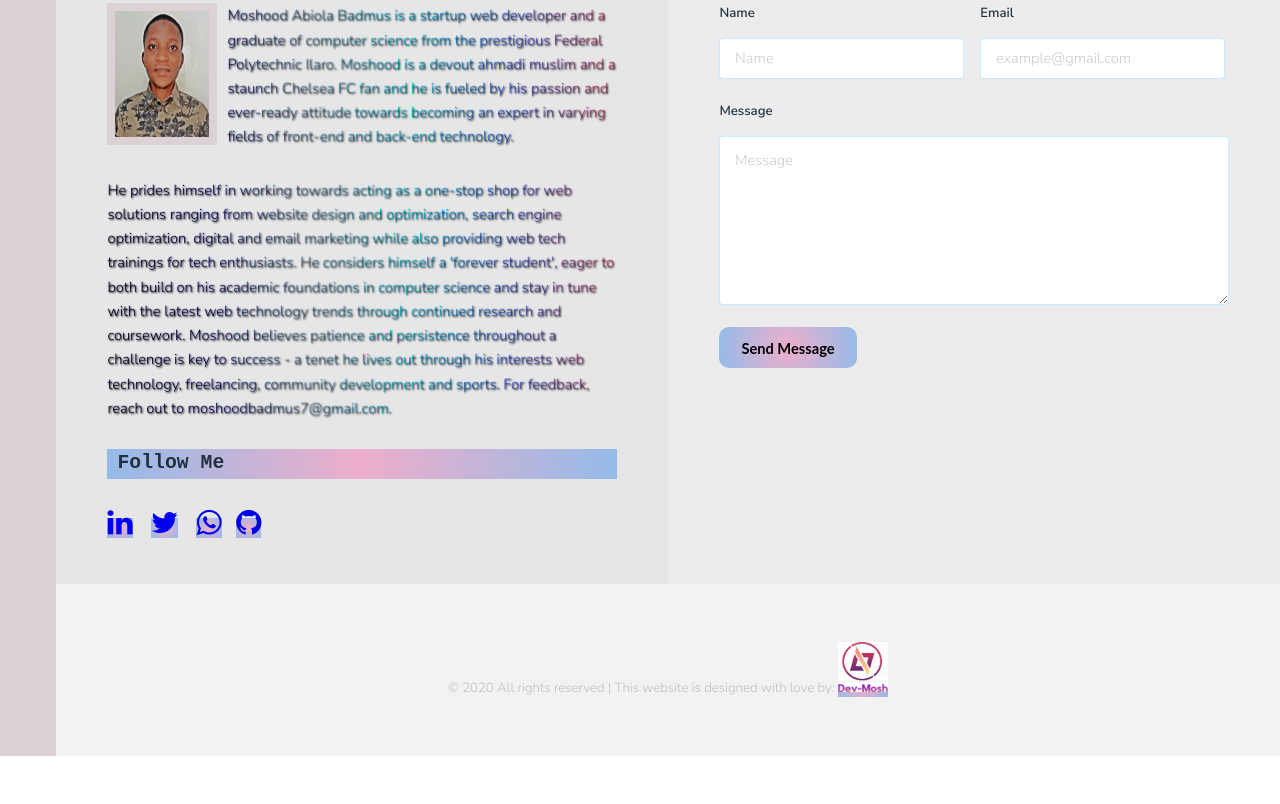
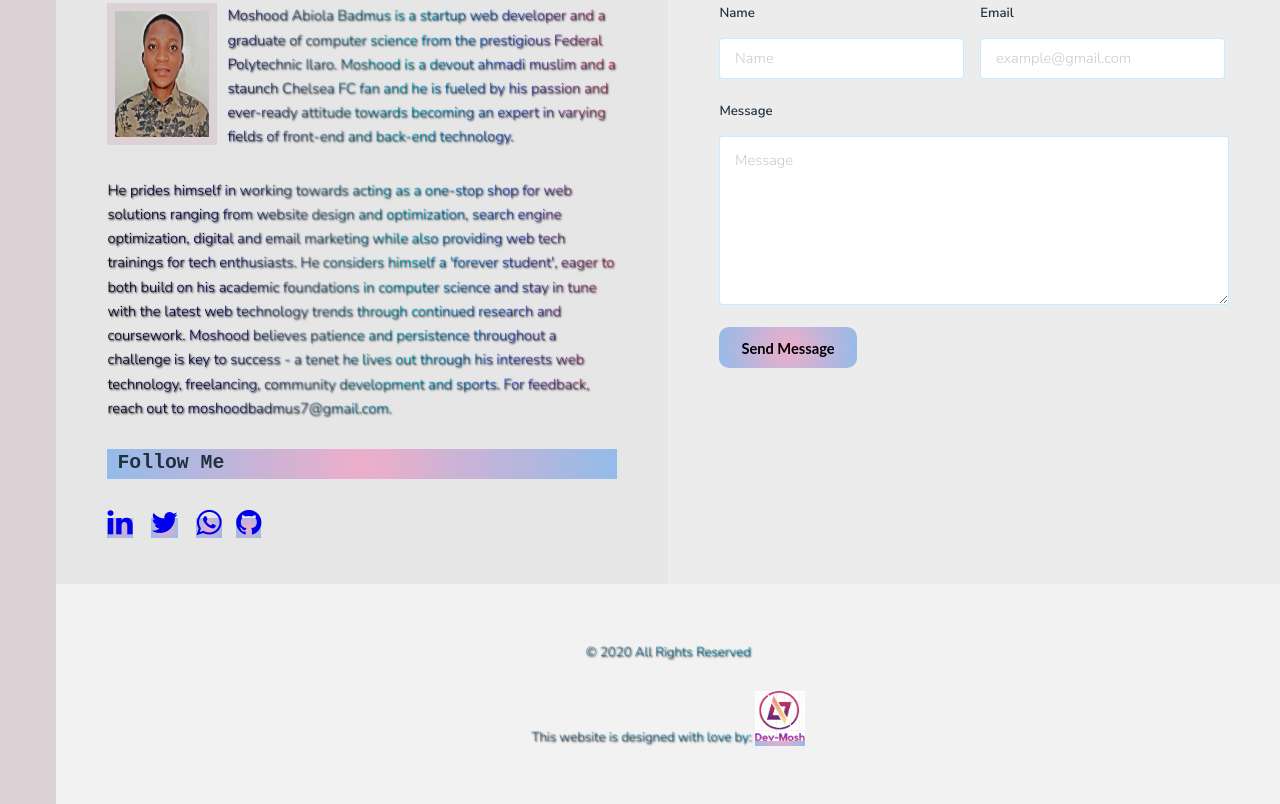
Before and after one commit to Dev-Mosh/Dev-Mosh.github.io, a plain HTML site: page index.html in a window 1280 px wide. Shown: the part 1540-2344 px from the top of the page. Before the commit the page ends 2296 px from the top, so only its background shows below. Drawn offline with Linux system fonts and the light colour scheme.

Commit message:
Add files via upload

```diff
--- a/index.html
+++ b/index.html
@@ -119,7 +119,7 @@
 					<!-- Footer -->
 						<footer id="footer">
 							<div class="copyright">
-								 &copy; 2020 All rights reserved  |   This website is designed with love by: <a href="https://github.com/Dev-Mosh"><img src="images/footer1.jpg" width="50" height="50"></a>
+								<p> &copy; 2020 All Rights Reserved</p>     <p>This website is designed with love by: <a href="https://github.com/Dev-Mosh"><img src="images/footer1.jpg" width="50" height="50"></a></p>
 							</div>
 						</footer>
 				</section>
```
Also changed, not shown: gallery.html (+1 -1 lines), generic.html (+1 -1 lines).
